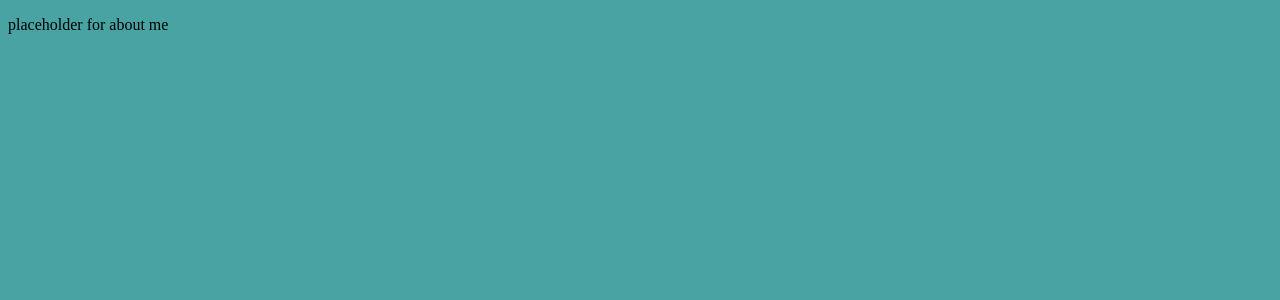
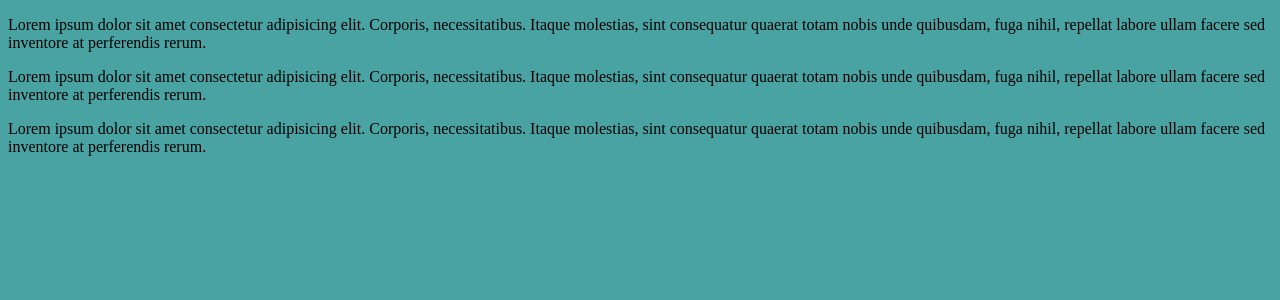
Before and after one commit to zachty/portfolio, a Next.js app: page /about in a window 1280 px wide. Shown: the top 300 px of the page. Built offline with nearby package versions, Linux system fonts and the light colour scheme.

Commit message:
changed placeholder for about me so i can create styles

```diff
--- a/pages/about.jsx
+++ b/pages/about.jsx
@@ -4,7 +4,24 @@ import Image from 'next/image';
 export default function Resume() {
     return (
         <div>
-            <p>placeholder for about me</p>
+            <p>
+                Lorem ipsum dolor sit amet consectetur adipisicing elit.
+                Corporis, necessitatibus. Itaque molestias, sint consequatur
+                quaerat totam nobis unde quibusdam, fuga nihil, repellat labore
+                ullam facere sed inventore at perferendis rerum.
+            </p>
+            <p>
+                Lorem ipsum dolor sit amet consectetur adipisicing elit.
+                Corporis, necessitatibus. Itaque molestias, sint consequatur
+                quaerat totam nobis unde quibusdam, fuga nihil, repellat labore
+                ullam facere sed inventore at perferendis rerum.
+            </p>
+            <p>
+                Lorem ipsum dolor sit amet consectetur adipisicing elit.
+                Corporis, necessitatibus. Itaque molestias, sint consequatur
+                quaerat totam nobis unde quibusdam, fuga nihil, repellat labore
+                ullam facere sed inventore at perferendis rerum.
+            </p>
         </div>
     );
 }
```
